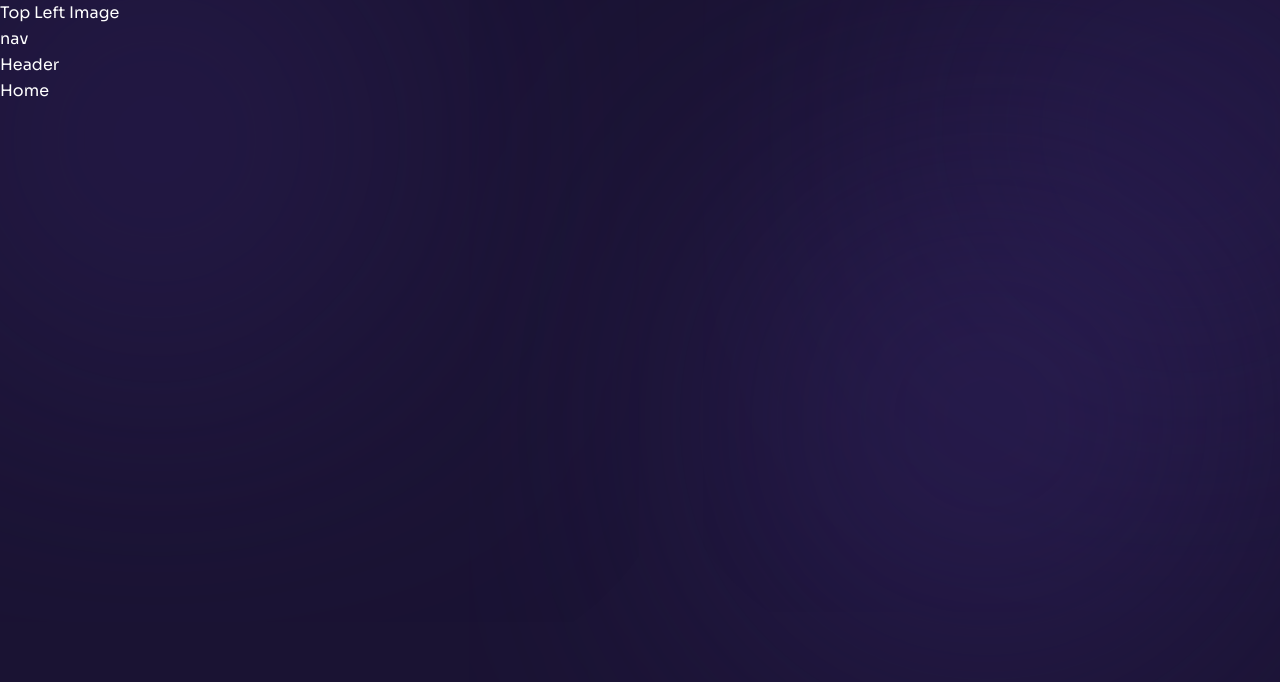
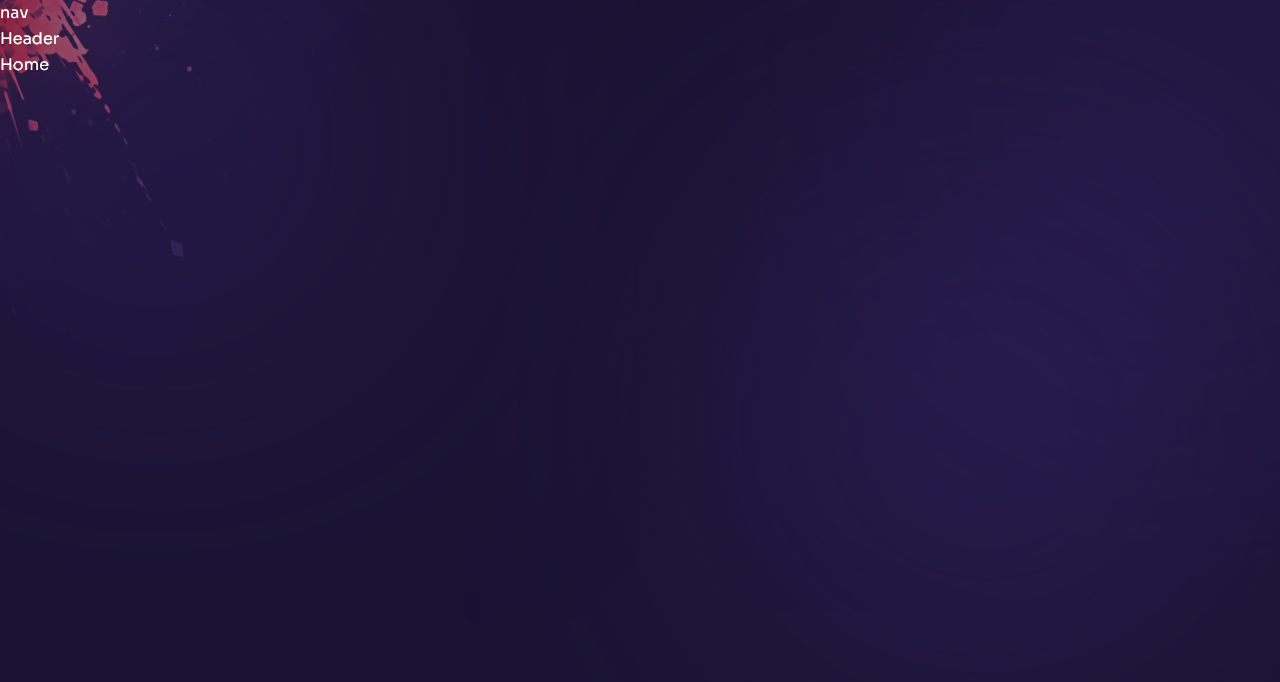
Before and after one commit to SarajZimba/Portfolio_, a Next.js app: page / in a window 1280 px wide. Shown: the top 682 px of the page. Built offline with nearby package versions, Linux system fonts and the light colour scheme.

Commit message:
background picture adjusted

```diff
--- a/components/TopLeftImg.js
+++ b/components/TopLeftImg.js
@@ -1,5 +1,12 @@
+//next image
+import Image from "next/image"
+
+
 const TopLeftImg = () => {
-  return <div>Top Left Image</div>;
+  return <div className='absolute left-0 top-0 mix-blend-color-dodge z-10 w-{200px} xl:w-{400px} opacity-50'>
+    <Image src='/top-left-img.png' width={400} height={400}/>
+
+  </div>;
 };
 
 export default TopLeftImg;
```
